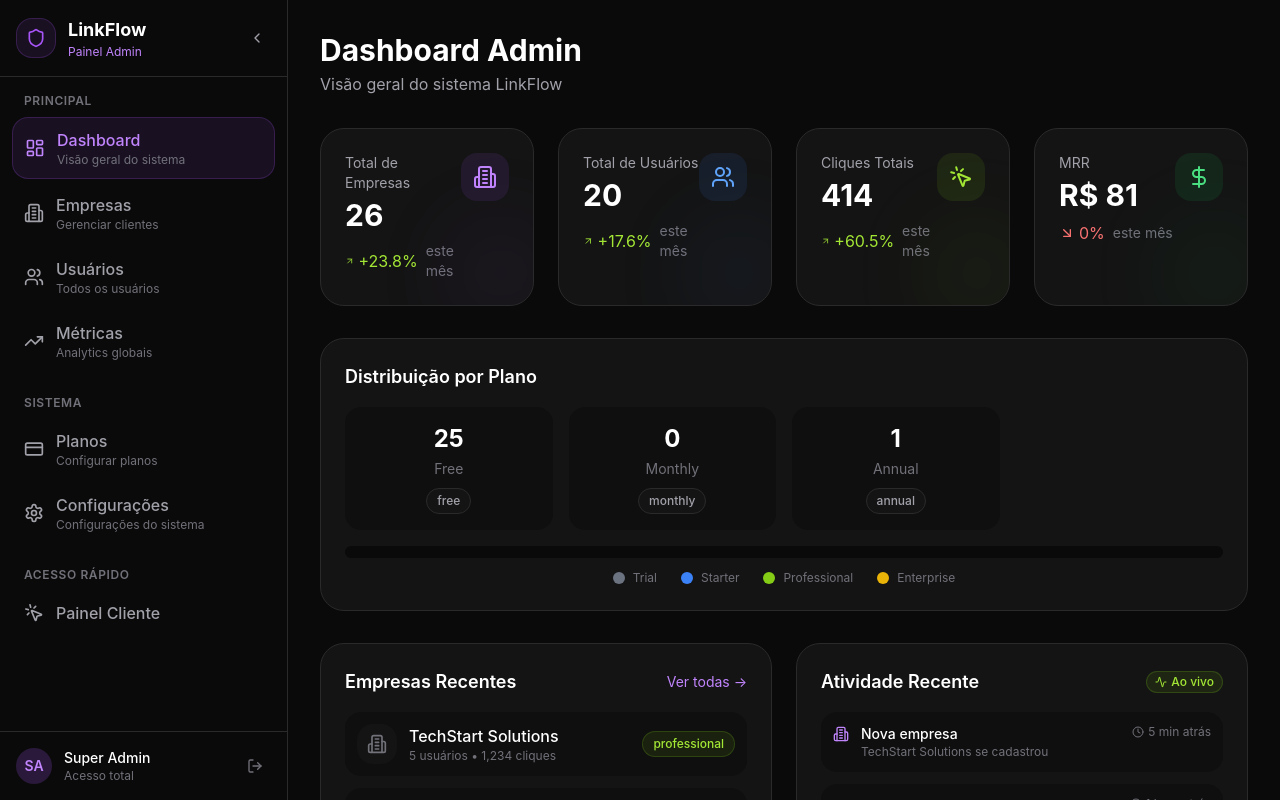
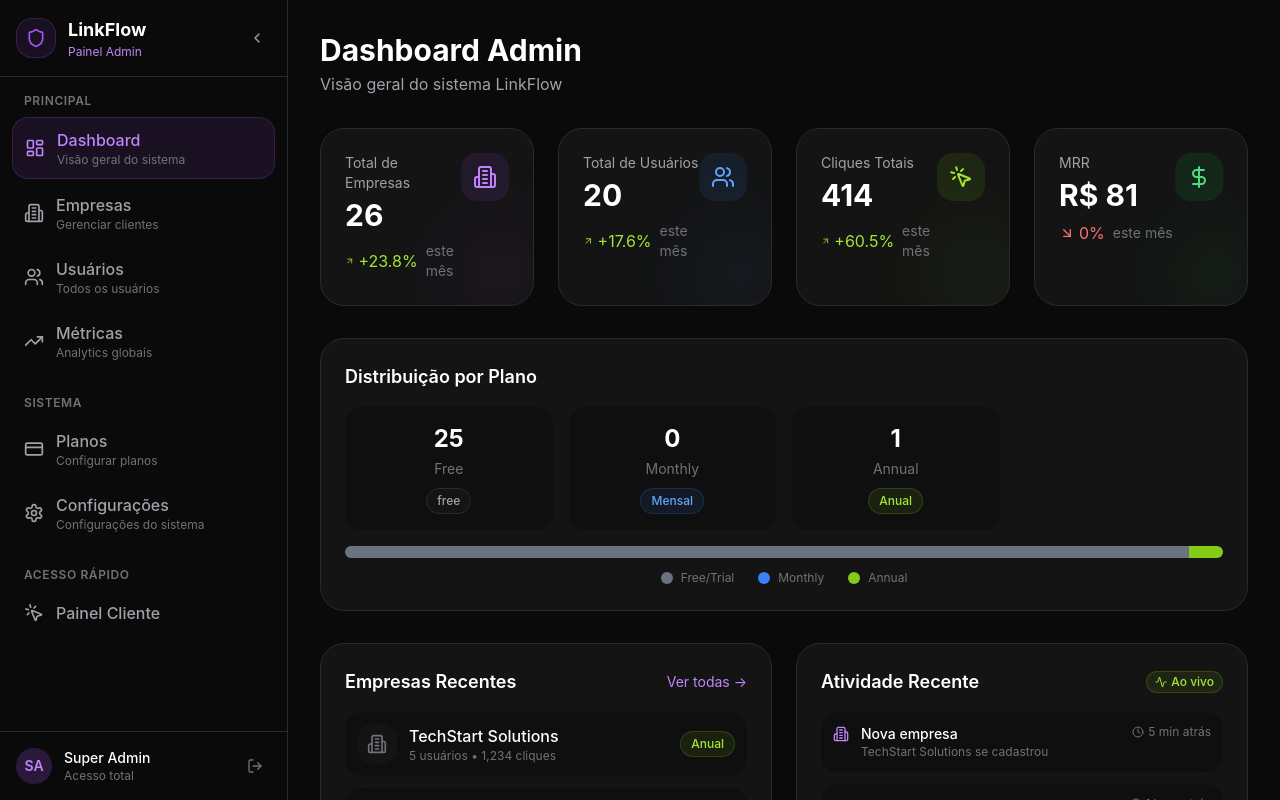
Before and after one commit to Tiagogomezdigital/linkflowsaas, a Next.js app: page /admin in a window 1280 px wide. Shown: the top 800 px of the page. Built offline with nearby package versions, Linux system fonts and the light colour scheme.

Commit message:
fix: corrige tipos de planos no admin dashboard (free/monthly/annual)

```diff
--- a/src/app/admin/page.tsx
+++ b/src/app/admin/page.tsx
@@ -44,11 +44,11 @@ const mockStats = {
 }
 
 const mockRecentCompanies = [
-  { id: '1', name: 'TechStart Solutions', plan: 'professional', createdAt: '2025-12-01', users: 5, clicks: 1234 },
-  { id: '2', name: 'Marketing Pro', plan: 'starter', createdAt: '2025-11-30', users: 2, clicks: 567 },
-  { id: '3', name: 'VendaMais LTDA', plan: 'enterprise', createdAt: '2025-11-29', users: 12, clicks: 3456 },
-  { id: '4', name: 'Consultoria ABC', plan: 'trial', createdAt: '2025-11-28', users: 1, clicks: 89 },
-  { id: '5', name: 'Digital Growth', plan: 'professional', createdAt: '2025-11-27', users: 4, clicks: 2100 },
+  { id: '1', name: 'TechStart Solutions', plan: 'annual', createdAt: '2025-12-01', users: 5, clicks: 1234 },
+  { id: '2', name: 'Marketing Pro', plan: 'monthly', createdAt: '2025-11-30', users: 2, clicks: 567 },
+  { id: '3', name: 'VendaMais LTDA', plan: 'annual', createdAt: '2025-11-29', users: 12, clicks: 3456 },
+  { id: '4', name: 'Consultoria ABC', plan: null, createdAt: '2025-11-28', users: 1, clicks: 89 },
+  { id: '5', name: 'Digital Growth', plan: 'monthly', createdAt: '2025-11-27', users: 4, clicks: 2100 },
 ]
 
 const mockActivityLog = [
@@ -115,14 +115,17 @@ export default function AdminDashboardPage() {
   const [recentCompanies] = useState(mockRecentCompanies)
   const [activityLog] = useState(mockActivityLog)
 
-  const getPlanBadge = (plan: string) => {
+  const getPlanBadge = (plan: string | null) => {
+    if (!plan) return <Badge variant="default">Free</Badge>
     const variants: Record<string, 'default' | 'success' | 'warning' | 'info'> = {
-      trial: 'default',
-      starter: 'info',
-      professional: 'success',
-      enterprise: 'warning',
+      monthly: 'info',
+      annual: 'success',
     }
-    return <Badge variant={variants[plan] || 'default'}>{plan}</Badge>
+    const labels: Record<string, string> = {
+      monthly: 'Mensal',
+      annual: 'Anual',
+    }
+    return <Badge variant={variants[plan] || 'default'}>{labels[plan] || plan}</Badge>
   }
 
   const getActivityIcon = (type: string) => {
@@ -202,41 +205,32 @@ export default function AdminDashboardPage() {
         <div className="mt-4 h-3 bg-background rounded-full overflow-hidden flex">
           <div
             className="bg-gray-500 transition-all duration-500"
-            style={{ width: `${(stats.planos.trial / stats.totalEmpresas) * 100}%` }}
-            title="Trial"
+            style={{ width: `${(stats.planos.free / stats.totalEmpresas) * 100}%` }}
+            title="Free/Trial"
           />
           <div
             className="bg-blue-500 transition-all duration-500"
-            style={{ width: `${(stats.planos.starter / stats.totalEmpresas) * 100}%` }}
-            title="Starter"
+            style={{ width: `${(stats.planos.monthly / stats.totalEmpresas) * 100}%` }}
+            title="Monthly"
           />
           <div
             className="bg-lime-500 transition-all duration-500"
-            style={{ width: `${(stats.planos.professional / stats.totalEmpresas) * 100}%` }}
-            title="Professional"
-          />
-          <div
-            className="bg-yellow-500 transition-all duration-500"
-            style={{ width: `${(stats.planos.enterprise / stats.totalEmpresas) * 100}%` }}
-            title="Enterprise"
+            style={{ width: `${(stats.planos.annual / stats.totalEmpresas) * 100}%` }}
+            title="Annual"
           />
         </div>
         <div className="flex justify-center gap-6 mt-3">
           <div className="flex items-center gap-2">
             <div className="w-3 h-3 bg-gray-500 rounded-full" />
-            <span className="text-xs text-text-muted">Trial</span>
+            <span className="text-xs text-text-muted">Free/Trial</span>
           </div>
           <div className="flex items-center gap-2">
             <div className="w-3 h-3 bg-blue-500 rounded-full" />
-            <span className="text-xs text-text-muted">Starter</span>
+            <span className="text-xs text-text-muted">Monthly</span>
           </div>
           <div className="flex items-center gap-2">
             <div className="w-3 h-3 bg-lime-500 rounded-full" />
-            <span className="text-xs text-text-muted">Professional</span>
-          </div>
-          <div className="flex items-center gap-2">
-            <div className="w-3 h-3 bg-yellow-500 rounded-full" />
-            <span className="text-xs text-text-muted">Enterprise</span>
+            <span className="text-xs text-text-muted">Annual</span>
           </div>
         </div>
       </Card>
```
